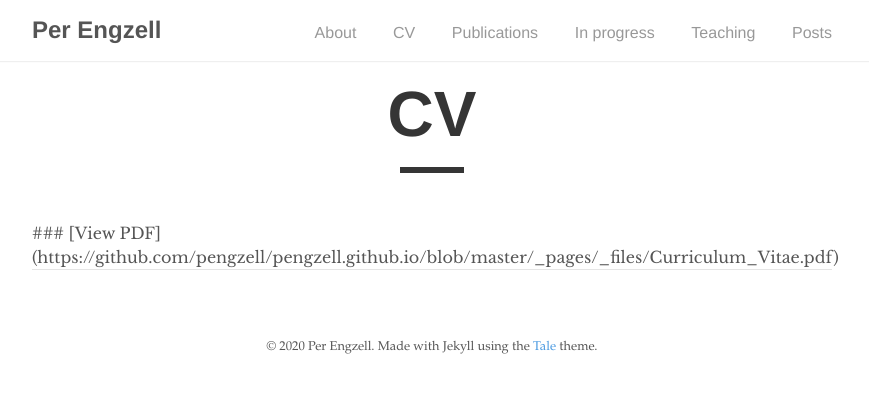
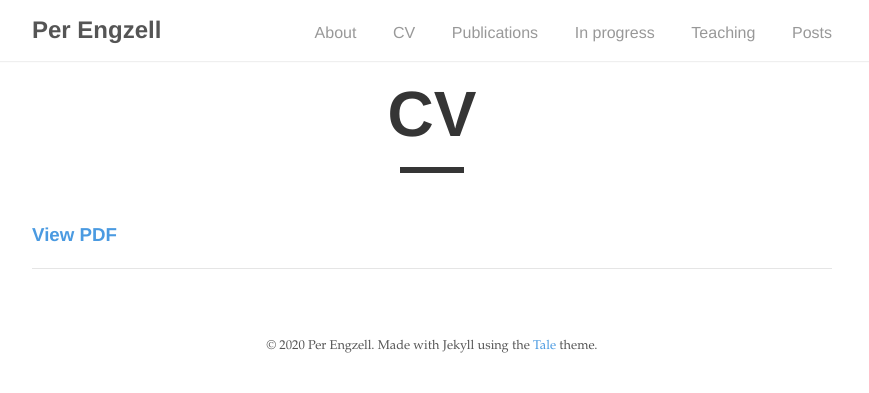
Before and after one commit to pengzell/pengzell.github.io, a Jekyll site: the page built from _pages/cv.md, in a window 1280 px wide. Shown: the top 393 px of the page, without its empty margins (208-1077 px from the left). Built offline with Jekyll 4.4.1, drawn with Linux system fonts in a browser that asks for light colours.

Commit message:
Update cv.md

```diff
--- a/_pages/cv.md
+++ b/_pages/cv.md
@@ -5,8 +5,4 @@ author: "Per Engzell"
 permalink: /cv/
 ---
 
-<div class="align-center">
-
 ### [View PDF](https://github.com/pengzell/pengzell.github.io/blob/master/_pages/_files/Curriculum_Vitae.pdf)
-
-</div>
```
